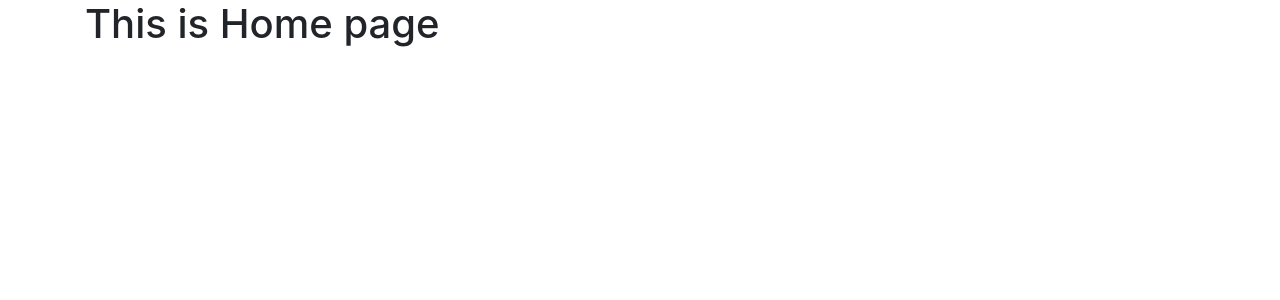
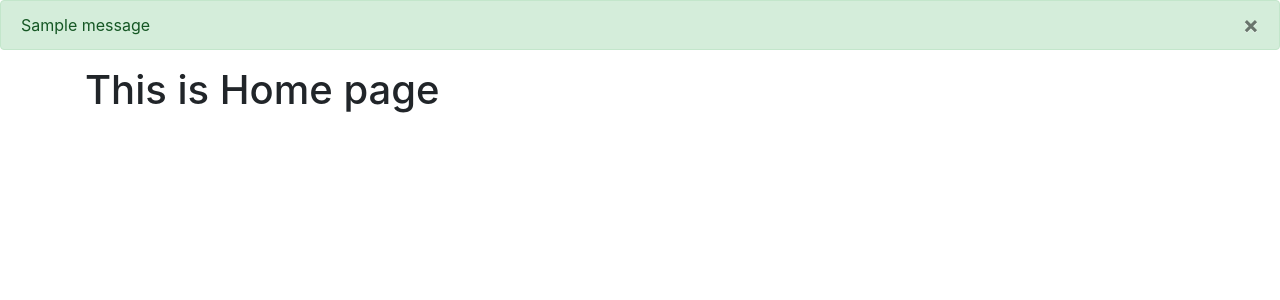
Before and after one commit to matmajk/CICD-jenkins-terraform-aws-project, a Flask app: page / in a window 1280 px wide. Shown: the part 56-356 px from the top of the page. Run offline with Flask 3, Linux system fonts and the light colour scheme; one stand-in notice (Sample message) is shown.

Commit message:
if statement and for loop for proper alert showing in django

```diff
--- a/website/templates/base.html
+++ b/website/templates/base.html
@@ -1,11 +1,14 @@
 <!DOCTYPE html>
 <html>
-
 	<head>
 		<meta charset="utf-8" />
 		<meta name="viewport" content="width=device-width, initial-scale=1" />
-    <link rel="stylesheet" href="https://cdn.jsdelivr.net/npm/bootstrap@4.3.1/dist/css/bootstrap.min.css"
-        integrity="sha384-ggOyR0iXCbMQv3Xipma34MD+dH/1fQ784/j6cY/iJTQUOhcWr7x9JvoRxT2MZw1T" crossorigin="anonymous">
+		<link
+			rel="stylesheet"
+			href="https://cdn.jsdelivr.net/npm/bootstrap@4.3.1/dist/css/bootstrap.min.css"
+			integrity="sha384-ggOyR0iXCbMQv3Xipma34MD+dH/1fQ784/j6cY/iJTQUOhcWr7x9JvoRxT2MZw1T"
+			crossorigin="anonymous"
+		/>
 		<link href="//netdna.bootstrapcdn.com/font-awesome/4.7.0/css/font-awesome.css" rel="stylesheet" />
 
 		<title>{% block title %}Home{% endblock %}</title>
@@ -25,23 +28,41 @@
 				</div>
 			</div>
 		</nav>
-    <div class="container">
-        {% block content %}
-        {% endblock %}
+        {% with messages =
+		get_flashed_messages(with_categories=true) %} {% if messages %} {% for category, message in messages %}
+        {% if category == 'error' %}
+		<div class="alert alert-danger alter-dismissable fade show" role="alert">
+            {{ message }}
+            <button type="button" class="close" data-dismiss="alert">
+                <span aria-hidden="true">&times;</span>
         </div>
-    <script src="https://code.jquery.com/jquery-3.3.1.slim.min.js"
+        {% else %}
+        <div class="alert alert-success alter-dismissable fade show" role="alert">
+            {{ message }}
+            <button type="button" class="close" data-dismiss="alert">
+                <span aria-hidden="true">&times;</span>
+        </div>
+        {% endif %}
+		{% endfor %} {% endif %} {% endwith %}
+		<div class="container">{% block content %} {% endblock %}</div>
+		<script
+			src="https://code.jquery.com/jquery-3.3.1.slim.min.js"
 			integrity="sha384-q8i/X+965DzO0rT7abK41JStQIAqVgRVzpbzo5smXKp4YfRvH+8abtTE1Pi6jizo"
-        crossorigin="anonymous"></script>
+			crossorigin="anonymous"
+		></script>
 
-    <script src="https://cdn.jsdelivr.net/npm/popper.js@1.14.7/dist/umd/popper.min.js"
+		<script
+			src="https://cdn.jsdelivr.net/npm/popper.js@1.14.7/dist/umd/popper.min.js"
 			integrity="sha384-UO2eT0CpHqdSJQ6hJty5KVphtPhzWj9WO1clHTMGa3JDZwrnQq4sF86dIHNDz0W1"
-        crossorigin="anonymous"></script>
+			crossorigin="anonymous"
+		></script>
 
-    <script src="https://cdn.jsdelivr.net/npm/bootstrap@4.3.1/dist/js/bootstrap.min.js"
+		<script
+			src="https://cdn.jsdelivr.net/npm/bootstrap@4.3.1/dist/js/bootstrap.min.js"
 			integrity="sha384-JjSmVgyd0p3pXB1rRibZUAYoIIy6OrQ6VrjIEaFf/nJGzIxFDsf4x0xIM+B07jRM"
-        crossorigin="anonymous"></script>
+			crossorigin="anonymous"
+		></script>
 
 		<script type="text/javascript" src="{{ url_for('static', filename='index.js') }}"></script>
 	</body>
-
 </html>
```
Lines whose indentation alone changed are shown as unchanged.
